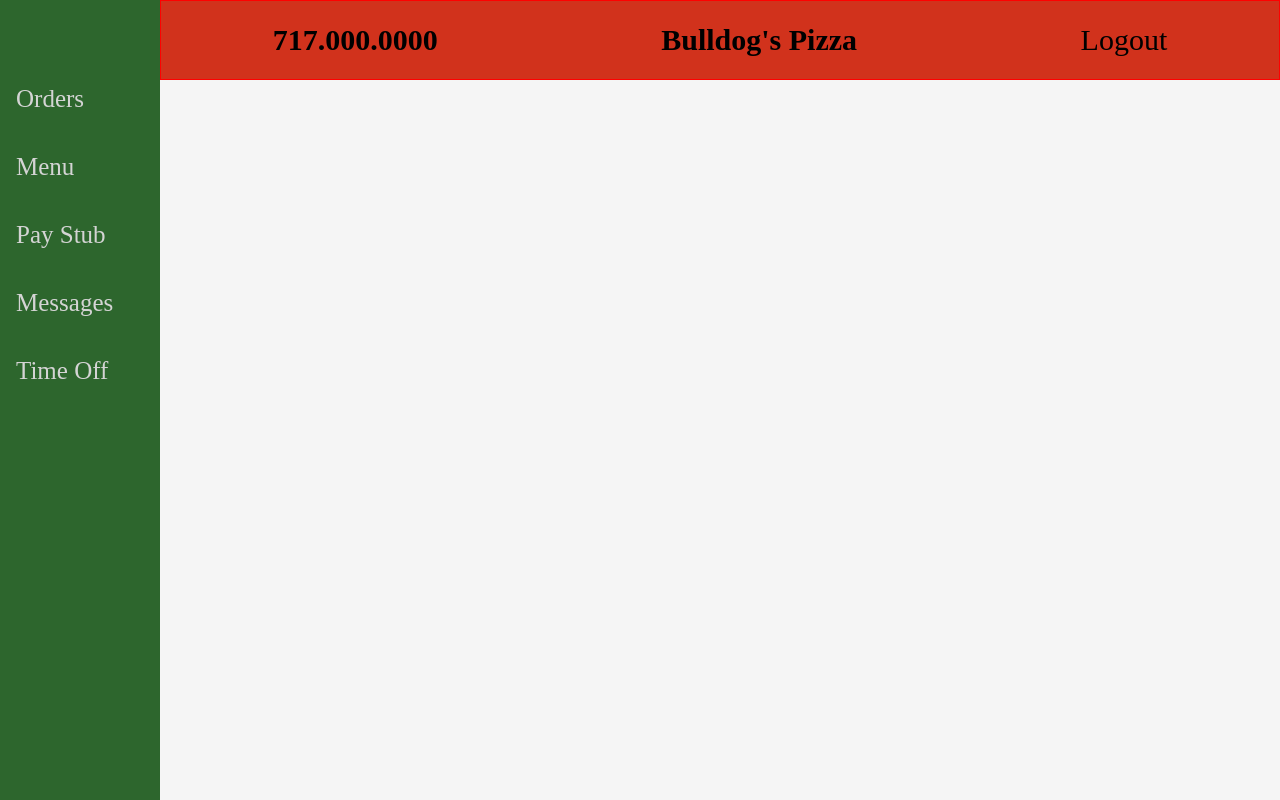
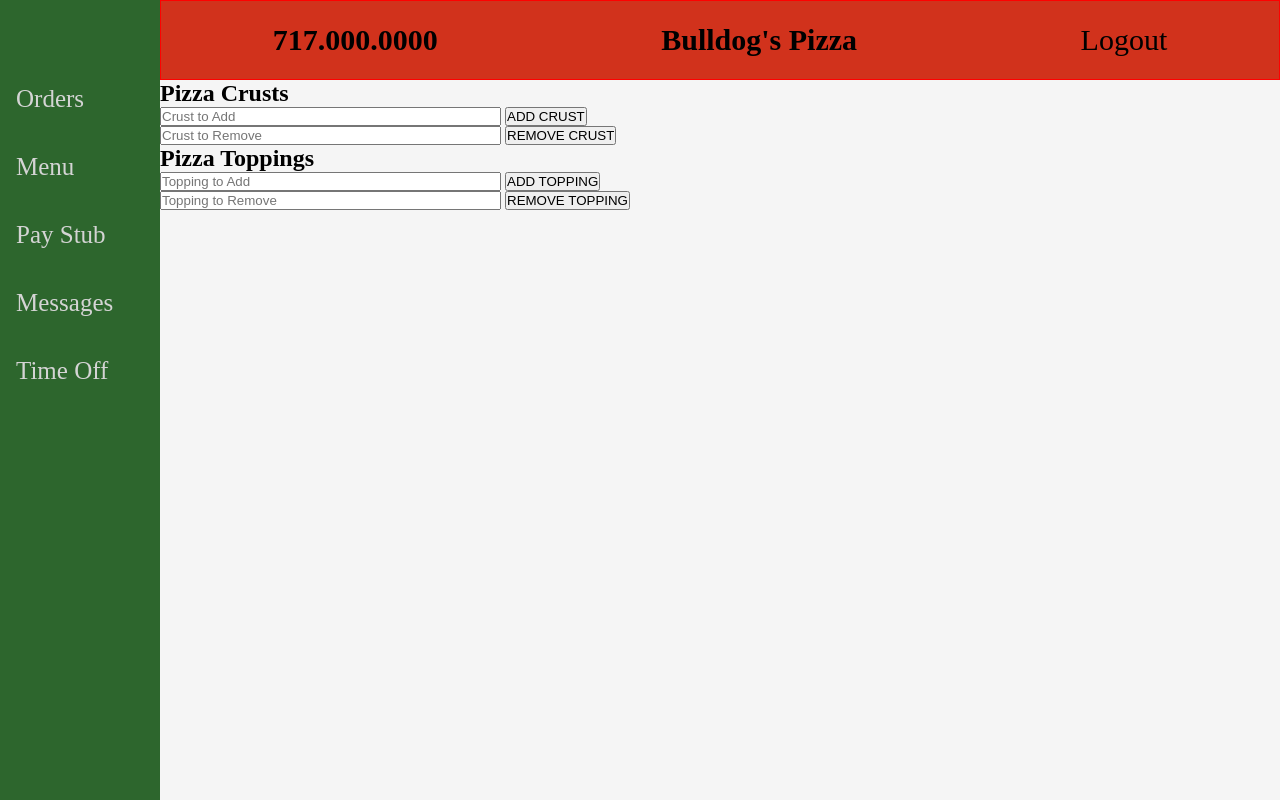
Before and after one commit to BenBowersJr/SoftwareProject, a Flask app: page /work-menu in a window 1280 px wide. Run offline with Flask 2, Linux system fonts and the light colour scheme; data that the repository does not hold is empty; some libraries are stand-ins or nearby versions.

Commit message:
Changes to connections and added worker menu

```diff
--- a/app.py
+++ b/app.py
@@ -44,9 +44,62 @@ def homepage():
     return render_template('homepage.html')
   return render_template('homepage.html')
 
-@app.route('/work-menu')
+@app.route('/work-menu', methods=['POST', 'GET'])
 def workMenu():
-  return render_template('work-menu.html')
+
+  cursor.execute('SELECT * FROM pizzatoppings')
+  allToppings = cursor.fetchall()
+  cursor.execute('SELECT * FROM pizzacrust')
+  allCrusts = cursor.fetchall()
+
+  global fixedCrusts, fixedToppings
+
+  fixedToppings = []
+  for tup in allToppings:
+    for char in tup:
+      fixedToppings.append(char)
+  fixedCrusts = []
+  for tup in allCrusts:
+    for char in tup:
+      fixedCrusts.append(char)
+  return render_template('work-menu.html', crusts=fixedCrusts, toppings=fixedToppings)
+
+@app.route('/addcrust', methods=['POST', 'GET'])
+def addcrust():
+  if request.method == 'POST':
+    crust = request.form['addcrust']
+    cursor.execute("""insert into pizzacrust (crust) values ('{}')""".format(crust))
+    con.commit()
+
+  return workMenu()
+
+@app.route('/removecrust', methods=['POST', 'GET'])
+def removecrust():
+  if request.method == 'POST':
+    crust = request.form['removecrust']
+    cursor.execute("""delete from pizzacrust where crust = '{}'""".format(crust))
+    con.commit()
+
+  return workMenu()
+
+@app.route('/addtoppings', methods=['POST', 'GET'])
+def addtopping():
+  if request.method == 'POST':
+    toppings = request.form['addtoppings']
+    cursor.execute("""insert into pizzatoppings (toppings) values ('{}')""".format(toppings))
+    con.commit()
+
+  return workMenu()
+
+@app.route('/removetoppings', methods=['POST', 'GET'])
+def removetopping():
+  if request.method == 'POST':
+    toppings = request.form['removetoppings']
+    cursor.execute("""delete from pizzatoppings where toppings = '{}'""".format(toppings))
+    con.commit()
+
+  return workMenu()
+
 
 @app.route('/work-orders', methods=['POST', 'GET'])
 def workOrder():
@@ -69,22 +122,30 @@ def deletingOrder():
 
 @app.route('/login', methods =['GET', 'POST'])
 def login():
-    if employeeID == '':
-      cursor.execute("""SELECT * FROM customerlogin WHERE Customer_username = %s AND Customer_password = %s""", (username, password ))
-      result = cursor.fetchone()
-      if result:
-          session['logged_in'] = True
-          return render_template('cmenu.html', message='Logged in successful!')
+    if request.method == 'POST':
+      username = request.form['username']
+      password = request.form['password']
+      employeeID = request.form['employeeID']
+      if employeeID == '':
+        cursor.execute("""SELECT * FROM customerlogin WHERE Customer_username = %s AND Customer_password = %s""", (username, password ))
+        result = cursor.fetchone()
+        if result:
+            session['logged_in'] = True
+            return render_template('cmenu.html', message='Logged in successful!')
+        else:
+          return render_template('login.html', message='Incorrect username or password')
       else:
-        return render_template('login.html', message='Incorrect username or password')
-    else:
-      cursor.execute("""SELECT * FROM workerlogin WHERE worker_username = %s AND worker_password = %s AND wmployee_id = %s""", (username, password, employeeID ))
-      result = cursor.fetchone()
-      if result:
-          session['logged_in'] = True
-          return render_template('work-menu.html', message='Logged in successful!')
-      else:
-        return render_template('login.html', message='Incorrect username/employeeID or password')
+        print('I work')
+        cursor.execute("""SELECT * FROM workerlogin WHERE Worker_username = %s AND Worker_password = %s AND Employee_id = %s""", (username, password, employeeID ))
+        result = cursor.fetchone()
+        if result:
+            session['logged_in'] = True
+            print('I work')
+            return workOrder()
+        else:
+          return render_template('login.html', message='Incorrect username/employeeID or password')
+    return render_template('login.html')
+
 
 @app.route('/logout')
 def logout():
@@ -98,14 +159,14 @@ def register():
       password = request.form['password']
       employeeID = request.form['employeeID']
       if employeeID == '':
-        cursor.execute("""INSERT INTO customerlogin VALUES (%s, %s)""", (username, password ))
+        cursor.execute("""INSERT INTO customerlogin (customer_username, customer_password) VALUES (%s, %s)""", (username, password ))
         con.commit()
         cursor.execute("SELECT * FROM customerlogin")
         result = cursor.fetchall()
         if result:
           return render_template('login.html', message='You have successfully registered !')
       else :
-        cursor.execute("""INSERT INTO workerlogin VALUES (%s, %s, %s)""", (username, password, employeeID ))
+        cursor.execute("""INSERT INTO workerlogin (worker_username, worker_password, employee_id) VALUES (%s, %s, %s)""", (username, password, employeeID ))
         con.commit()
         cursor.execute("SELECT * FROM workerlogin")
         result = cursor.fetchall()
@@ -118,11 +179,11 @@ def menu():
 
   #### Getting menu from database #####
   cursor.execute('SELECT * FROM pizzasizes')
-  allSizes = cur.fetchall()
+  allSizes = cursor.fetchall()
   cursor.execute('SELECT * FROM pizzatoppings')
-  allToppings = cur.fetchall()
+  allToppings = cursor.fetchall()
   cursor.execute('SELECT * FROM pizzacrust')
-  allCrusts = cur.fetchall()
+  allCrusts = cursor.fetchall()
 
   ##### this is converting the tuples returned from the SQL query into strings so they display cleanly on the menu#####
   global fixedCrusts, fixedToppings, fixedSizes
--- a/templates/work-menu.html
+++ b/templates/work-menu.html
@@ -19,5 +19,37 @@
          <a class="side" href="#">Messages</a>
          <a class="side" href="#">Time Off</a>
       </aside>
+
+      <div>
+        <h2>Pizza Crusts</h2>
+        {% for item in crusts %}
+        <p>{{item}}</p>
+        {%endfor%}
+      </div>
+
+      <form action="/addcrust" method= 'POST'>
+        <input class="textbox" type="text" size="40px" name="addcrust" placeholder="Crust to Add"/>
+        <input type="submit" value="ADD CRUST"/>
+      </form>
+      <form action="/removecrust" method= 'POST'>
+        <input class="textbox" type="text" size="40px" name="removecrust" placeholder="Crust to Remove"/>
+        <input type="submit" value="REMOVE CRUST"/>
+      </form>
+
+      <div>
+        <h2>Pizza Toppings</h2>
+        {%for item in toppings%}
+        <p>{{item}}</p>
+        {%endfor%}
+      </div>
+
+      <form action="/addtoppings" method= 'POST'>
+        <input class="textbox" type="text" size="40px" name="addtoppings" placeholder="Topping to Add"/>
+        <input type="submit" value="ADD TOPPING"/>
+      </form>
+      <form action="/removetoppings" method= 'POST'>
+        <input class="textbox" type="text" size="40px" name="removetoppings" placeholder="Topping to Remove"/>
+        <input type="submit" value="REMOVE TOPPING"/>
+      </form>
   </body>
 </html>
```
